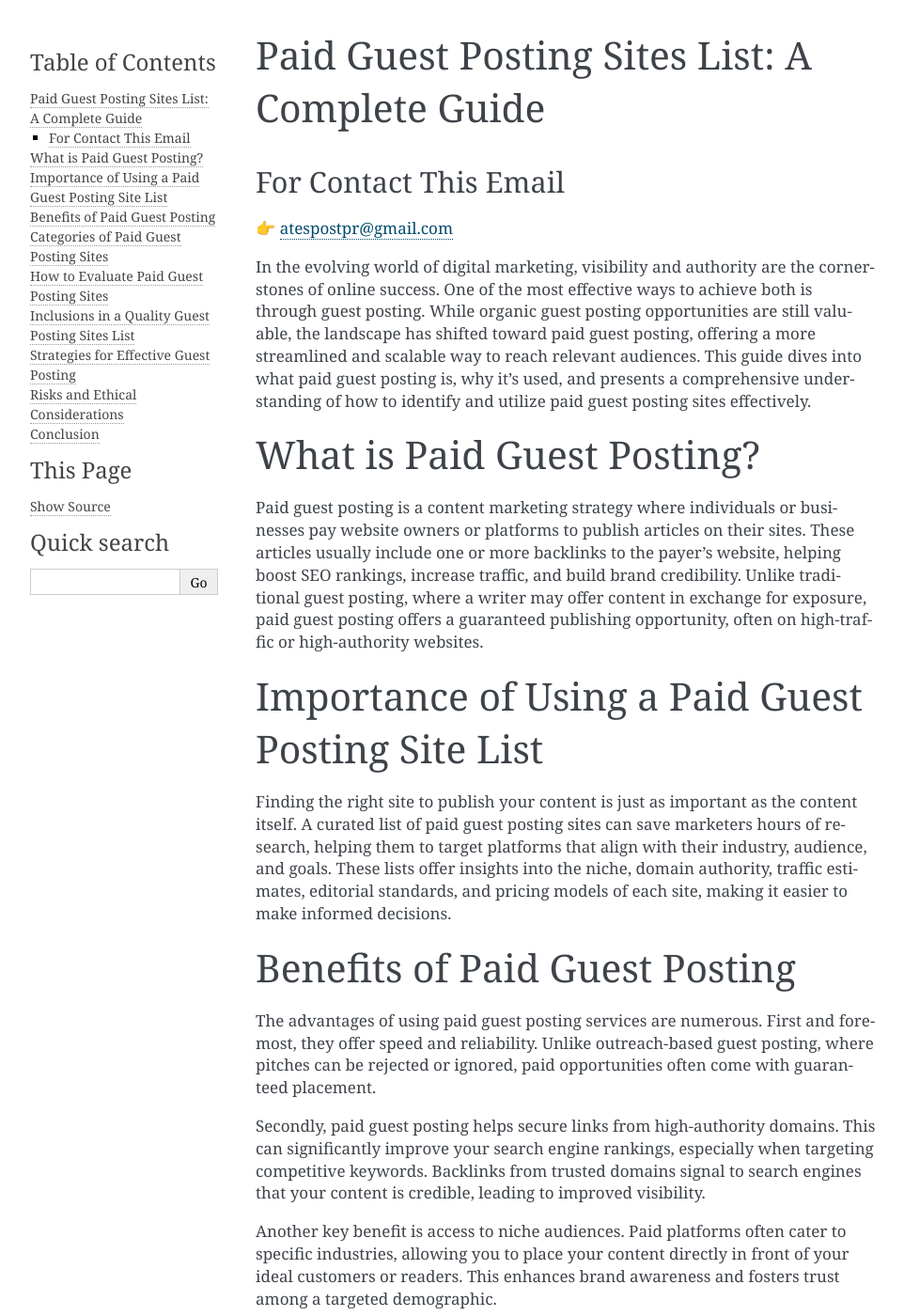
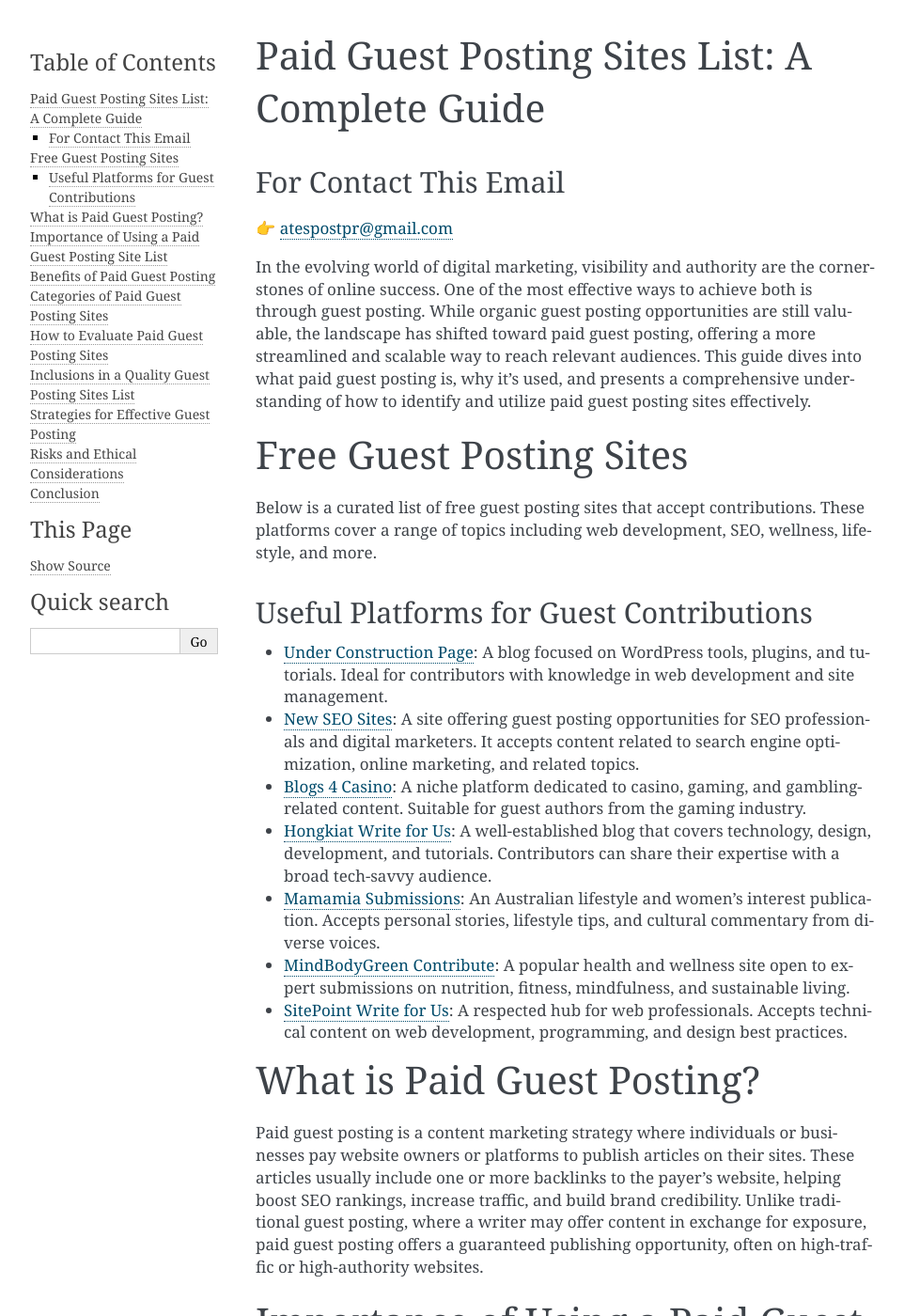
Before and after one commit to situkumar7680/guestpost, a Sphinx documentation site: the page built from docs/index.rst, in a window 1280 px wide and 1400 px high. Shown: the whole window at 94% size, without its empty margins (148-1110 px from the left). Built offline with Sphinx 7.4.7, drawn with Linux system fonts in a browser that asks for light colours.

Commit message:
Update index.rst

```diff
--- a/docs/index.rst
+++ b/docs/index.rst
@@ -9,6 +9,30 @@ For Contact This Email
 👉 atespostpr@gmail.com
 
 In the evolving world of digital marketing, visibility and authority are the cornerstones of online success. One of the most effective ways to achieve both is through guest posting. While organic guest posting opportunities are still valuable, the landscape has shifted toward paid guest posting, offering a more streamlined and scalable way to reach relevant audiences. This guide dives into what paid guest posting is, why it's used, and presents a comprehensive understanding of how to identify and utilize paid guest posting sites effectively.
+
+Free Guest Posting Sites
+========================
+
+Below is a curated list of free guest posting sites that accept contributions. These platforms cover a range of topics including web development, SEO, wellness, lifestyle, and more.
+
+Useful Platforms for Guest Contributions
+----------------------------------------
+
+- `Under Construction Page <https://underconstructionpage.com>`_: A blog focused on WordPress tools, plugins, and tutorials. Ideal for contributors with knowledge in web development and site management.
+
+- `New SEO Sites <https://www.newseosites.com>`_: A site offering guest posting opportunities for SEO professionals and digital marketers. It accepts content related to search engine optimization, online marketing, and related topics.
+
+- `Blogs 4 Casino <https://www.blogs4casino.com>`_: A niche platform dedicated to casino, gaming, and gambling-related content. Suitable for guest authors from the gaming industry.
+
+- `Hongkiat Write for Us <https://www.hongkiat.com/blog/write-for-us/>`_: A well-established blog that covers technology, design, development, and tutorials. Contributors can share their expertise with a broad tech-savvy audience.
+
+- `Mamamia Submissions <https://www.mamamia.com.au/submissions/>`_: An Australian lifestyle and women’s interest publication. Accepts personal stories, lifestyle tips, and cultural commentary from diverse voices.
+
+- `MindBodyGreen Contribute <https://www.mindbodygreen.com/contribute>`_: A popular health and wellness site open to expert submissions on nutrition, fitness, mindfulness, and sustainable living.
+
+- `SitePoint Write for Us <https://www.sitepoint.com/write-for-us/>`_: A respected hub for web professionals. Accepts technical content on web development, programming, and design best practices.
+
+
 
 What is Paid Guest Posting?
 ===========================
```
